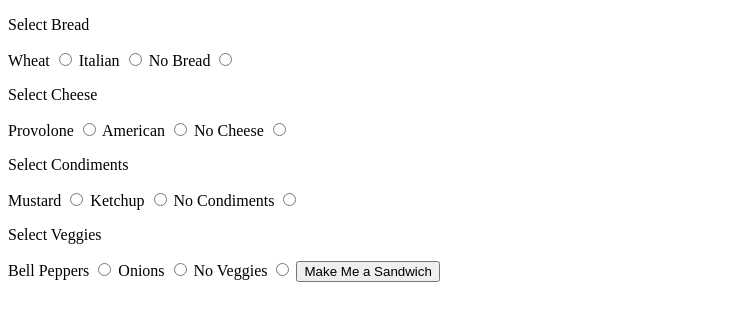
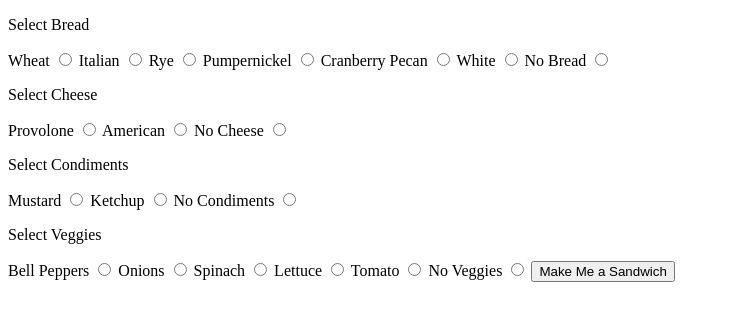
Before and after one commit to sequina/sandwichProject, a plain HTML site: page index.html in a window 1280 px wide. Shown: the whole page, without its empty margins (0-730 px from the left). Drawn offline with Linux system fonts and the light colour scheme.

Commit message:
html corrections

```diff
--- a/index.html
+++ b/index.html
@@ -8,10 +8,22 @@
 <p>Select Bread</p>
 
 	<label for="bread">Wheat<label>
-  	<input type="radio" name="bread_type" value="Wheat" />
+  	<input type="radio" name="bread_type" value="wheat" />
 
 	<label for="bread">Italian</label>
-  	<input type="radio" name="bread_type" value="Italian" />
+  	<input type="radio" name="bread_type" value="italian" />
+
+  <label for="bread">Rye</label>
+    <input type="radio" name="bread_type" value="rye" />
+
+  <label for="bread">Pumpernickel</label>
+    <input type="radio" name="bread_type" value="pumpernickel" />
+
+  <label for="bread">Cranberry Pecan</label>
+    <input type="radio" name="bread_type" value="cranberry pecan" />
+
+  <label for="bread">White</label>
+    <input type="radio" name="bread_type" value="white" />
 
 	<label for="bread">No Bread</label>
   	<input type="radio" name="bread_type" value="none" />
@@ -19,10 +31,10 @@
 <p>Select Cheese</p>
 
 	<label for="cheese">Provolone<label>
-  	<input type="radio" name="cheese_type" value="Provolone" />
+  	<input type="radio" name="cheese_type" value="provolone" />
 
 	<label for="cheese">American</label>
-  	<input type="radio" name="cheese_type" value="American" />
+  	<input type="radio" name="cheese_type" value="american" />
 
 	<label for="cheese">No Cheese</label>
   	<input type="radio" name="cheese_type" value="none" />
@@ -30,10 +42,10 @@
 <p>Select Condiments</p>
 
 	<label for="condiments">Mustard<label>
-  	<input type="radio" name="condiments_type" value="Mustard" />
+  	<input type="radio" name="condiments_type" value="mustard" />
 
 	<label for="condiments">Ketchup</label>
-  	<input type="radio" name="condiments_type" value="Ketchup" />
+  	<input type="radio" name="condiments_type" value="ketchup" />
 
 	<label for="condiments">No Condiments</label>
   	<input type="radio" name="condiments_type" value="none" />
@@ -41,10 +53,19 @@
 <p>Select Veggies</p>
 
 	<label for="veggies">Bell Peppers<label>
-  	<input type="radio" name="veggies_type" value="Bell Peppers" />
+  	<input type="radio" name="veggies_type" value="bell peppers" />
 
 	<label for="veggies">Onions</label>
   	<input type="radio" name="veggies_type" value="onions" />
+
+  <label for="spinach">Spinach</label>
+    <input type="radio" name="veggies_type" value="spinach" />
+
+   <label for="lettuce">Lettuce</label>
+    <input type="radio" name="veggies_type" value="lettuce" />
+
+   <label for="tomato">Tomato</label>
+    <input type="radio" name="veggies_type" value="tomato" />
 
   <label for="veggies">No Veggies</label>
   	<input type="radio" name="veggies_type" value="none" />
```
